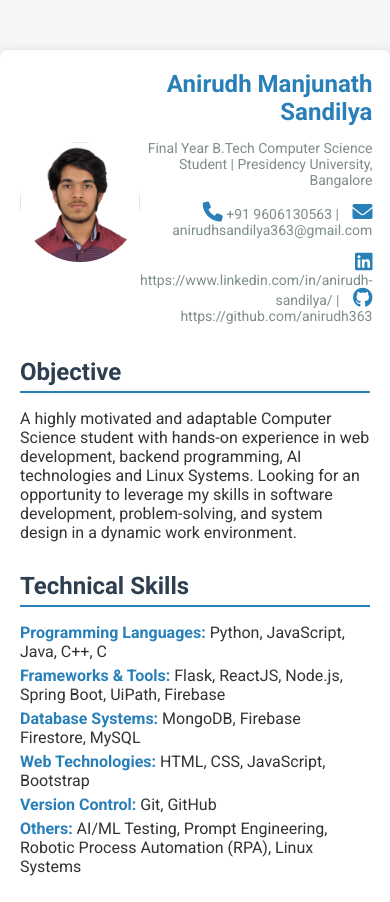
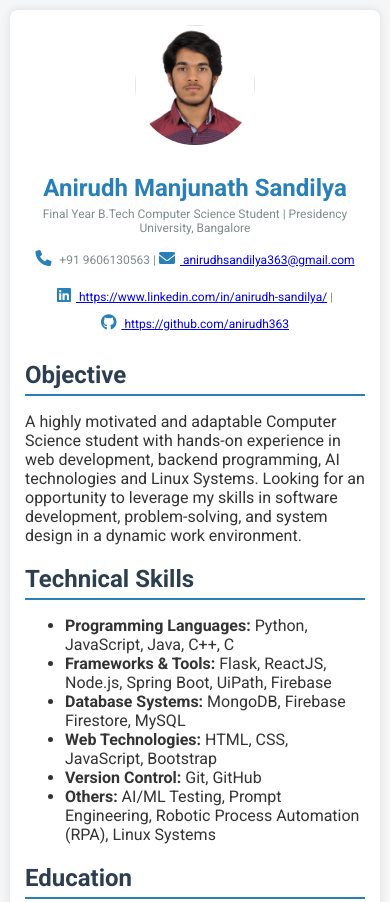
Before and after one commit to anirudh363/resume, a plain HTML site: page index.html in a window 390 px wide. Shown: the top 902 px of the page. Drawn offline with Linux system fonts and the light colour scheme.

Commit message:
Update styles.css

```diff
--- a/styles.css
+++ b/styles.css
@@ -1,6 +1,6 @@
 /* Global Styles */
 body {
-    font-family: 'Roboto', sans-serif;
+    font-family: 'Roboto', Arial, sans-serif; /* Added fallback fonts */
     margin: 0;
     padding: 0;
     background-color: #f4f6f8;
@@ -19,36 +19,26 @@ h2 {
 
 .resume-container {
     max-width: 800px;
-    margin: 50px auto;
+    margin: 20px auto;
     padding: 20px;
     background-color: white;
     border-radius: 8px;
     box-shadow: 0 0 10px rgba(0, 0, 0, 0.1);
 }
 
-.page {
-    margin-bottom: 30px;
-}
-
-ul {
-    list-style-type: none;
-    padding: 0;
-}
-
-ul li {
-    margin-bottom: 5px;
-}
-
-ul li strong {
-    color: #2980b9;
-}
-
-/* Header */
+/* Header Styles */
 .header {
     display: flex;
     align-items: center;
     justify-content: space-between;
     margin-bottom: 20px;
+    flex-wrap: wrap; /* Responsive wrapping */
+    row-gap: 15px; /* Space between rows */
+}
+
+.profile-image {
+    flex: 0 0 100%; /* Full width on smaller screens */
+    text-align: center;
 }
 
 .profile-image img {
@@ -60,7 +50,7 @@ ul li strong {
 
 .contact-info {
     flex: 1;
-    text-align: right;
+    text-align: center; /* Centered alignment for smaller screens */
 }
 
 .contact-info h1 {
@@ -72,29 +62,69 @@ ul li strong {
 .contact-info p {
     font-size: 14px;
     color: #7f8c8d;
+    margin: 5px 0;
 }
 
 .icon-link {
-    text-decoration: none;
-    color: inherit;
-    margin-left: 10px;
+    display: inline-block;
+    margin: 5px 0;
 }
 
 .icon-link i {
     font-size: 20px;
     color: #2980b9;
+    margin-right: 5px; /* Space between icon and text */
 }
 
 .icon-link:hover i {
     color: #3498db;
 }
 
-/* Links */
-a {
-    color: #2980b9;
-    text-decoration: none;
+/* Responsive Design */
+@media (min-width: 768px) {
+    .header {
+        flex-wrap: nowrap; /* Prevent wrapping on larger screens */
+    }
+
+    .profile-image {
+        flex: 0 0 auto;
+    }
+
+    .contact-info {
+        text-align: right; /* Align right for larger screens */
+    }
 }
 
-a:hover {
-    text-decoration: underline;
+@media (max-width: 768px) {
+    .resume-container {
+        padding: 15px;
+    }
+
+    .header {
+        flex-direction: column;
+        align-items: center;
+        text-align: center;
+    }
+
+    .profile-image img {
+        margin-bottom: 10px;
+    }
 }
+
+@media (max-width: 480px) {
+    .resume-container {
+        margin: 10px;
+    }
+
+    h1 {
+        font-size: 20px;
+    }
+
+    .contact-info p {
+        font-size: 12px;
+    }
+
+    .icon-link i {
+        font-size: 16px;
+    }
+}
```
